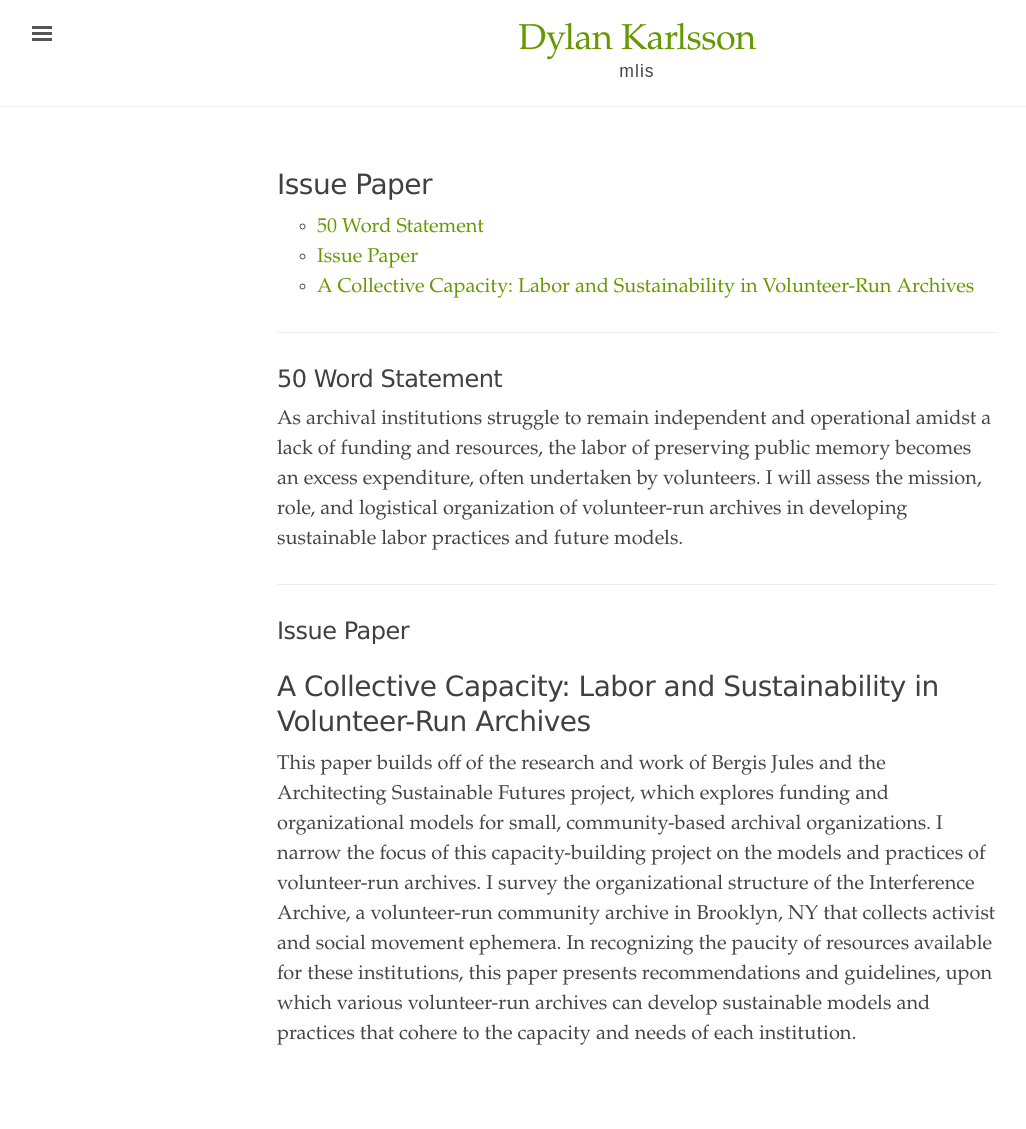
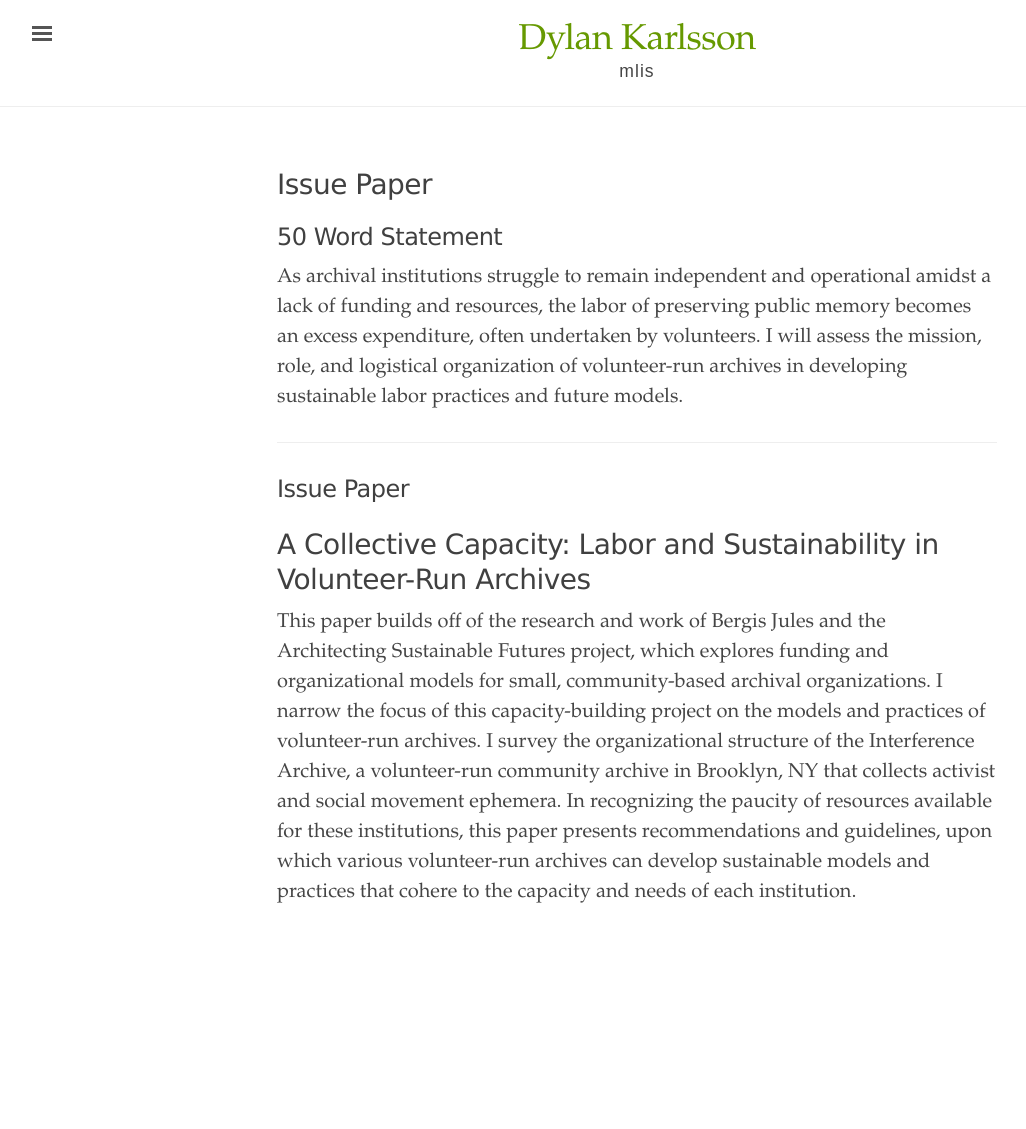
Before and after one commit to dylankarlsson/portfolio, a Jekyll site: the page built from issue.md, in a window 1280 px wide. Shown: the whole page, without its empty margins (3-1029 px from the left). Built offline with Jekyll 4.4.1, drawn with Linux system fonts in a browser that asks for light colours; after the commit the page ends 987 px from its top, so only the background shows below that.

Commit message:
Update issue.md

```diff
--- a/issue.md
+++ b/issue.md
@@ -3,12 +3,6 @@ layout: page
 title: Issue Paper
 ---
 
-{:.no_toc}
-
-* ToC
-{:toc}
-
----
 ## 50 Word Statement
 
 As archival institutions struggle to remain independent and operational amidst a lack of funding and resources, the labor of preserving public memory becomes an excess expenditure, often undertaken by volunteers. I will assess the mission, role, and logistical organization of volunteer-run archives in developing sustainable labor practices and future models.
```
